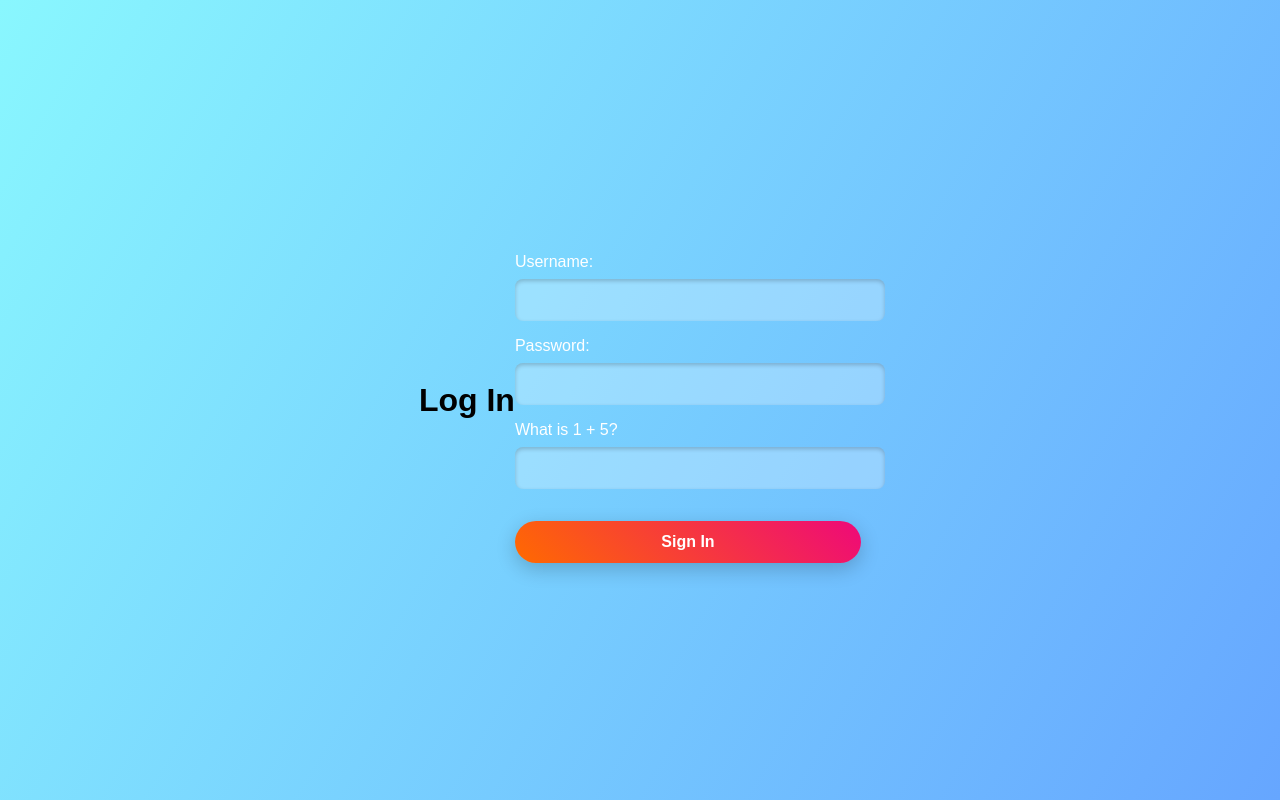
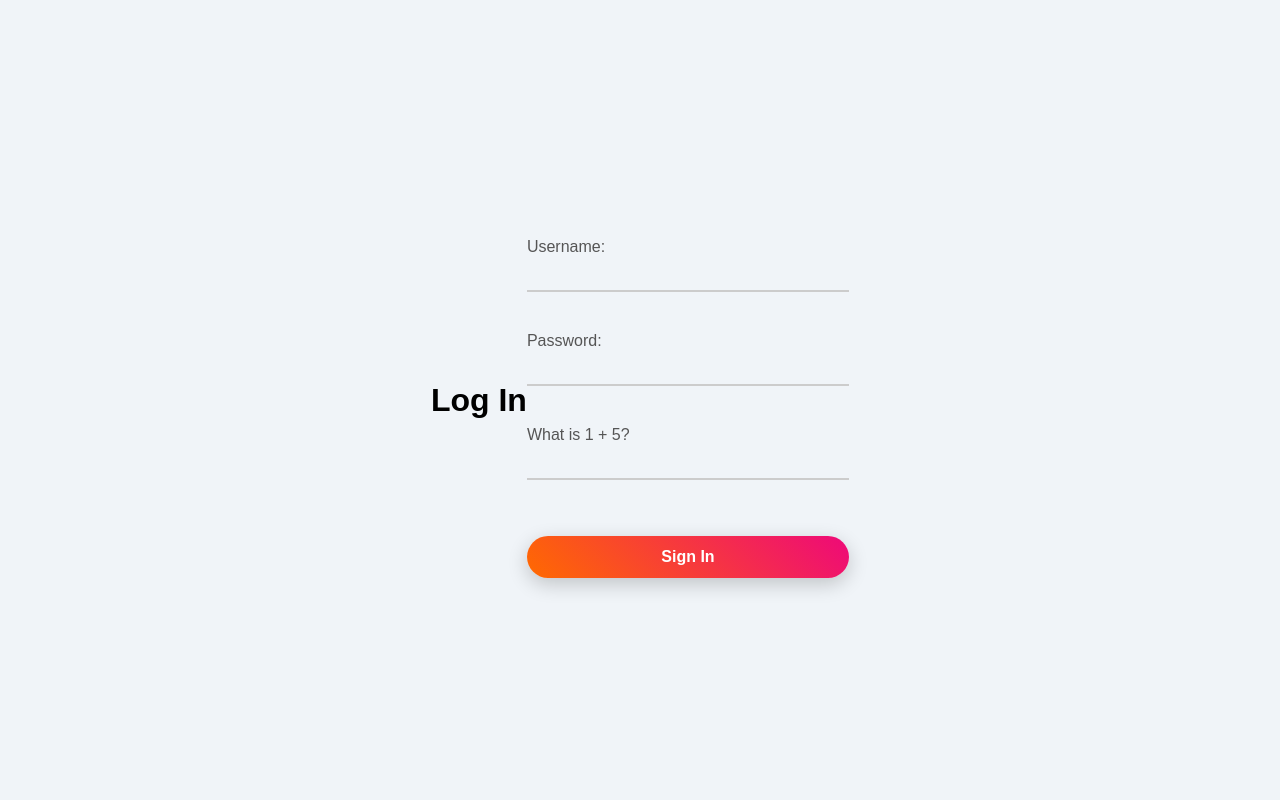
Before and after one commit to jfaith2004/cyberhw4, a PHP site: page /pages/login.php in a window 1280 px wide. Run offline with PHP 8.4, Linux system fonts and the light colour scheme.

Commit message:
css changes

```diff
--- a/css/index.css
+++ b/css/index.css
@@ -40,7 +40,7 @@ a {
   display: inline-block;
   margin-top: 1rem;
   padding: 0.75rem 1.5rem;
-  background: linear-gradient(135deg, #ff9a9e 0%, #fad0c4 100%);
+  background: linear-gradient(135deg, #9ac1ff 0%, #729adc 100%);
   color: #fff;
   text-decoration: none;
   font-weight: 600;
--- a/css/login.css
+++ b/css/login.css
@@ -1,8 +1,11 @@
+/* css/login.css */
+
 body {
   margin: 0;
   padding: 0;
   font-family: 'Poppins', sans-serif;
-  background: linear-gradient(120deg, #89f7fe 0%, #66a6ff 100%);
+  /* soft, neutral background instead of bright pastel */
+  background: #f0f4f8;
   display: flex;
   justify-content: center;
   align-items: center;
@@ -10,49 +13,49 @@ body {
 }
 
 .login-container {
-  background: rgba(255, 255, 255, 0.2);
-  backdrop-filter: blur(8px);
-  padding: 2.5rem;
-  border-radius: 16px;
-  box-shadow: 0 10px 40px rgba(0, 0, 0, 0.25);
+  /* crisp white card with gentle shadow */
+  background: #ffffff;
+  padding: 3rem 2rem;
+  border-radius: 8px;
+  box-shadow: 0 4px 16px rgba(0, 0, 0, 0.1);
   max-width: 360px;
   width: 90%;
-  animation: slideDown 0.8s ease-out;
 }
 
+/* more breathing room below the heading */
 h2 {
-  margin-bottom: 1.5rem;
-  color: #fff;
+  margin-bottom: 2.5rem;
+  color: #333;
   text-align: center;
   text-transform: uppercase;
   letter-spacing: 1px;
+  font-size: 1.5rem;
 }
 
-label {
+form label {
   display: block;
-  margin-bottom: 1rem;
-  color: #fff;
+  margin-bottom: 0.5rem;
+  color: #555;
   font-weight: 500;
 }
 
-input[type="text"],
-input[type="password"],
-input[type="number"] {
+/* underline‐only inputs, no bubble background */
+form input[type="text"],
+form input[type="password"],
+form input[type="number"] {
   width: 100%;
-  padding: 0.75rem;
-  margin-top: 0.5rem;
   border: none;
-  border-radius: 8px;
-  background: rgba(255, 255, 255, 0.25);
-  color: #fff;
+  border-bottom: 2px solid #ccc;
+  background: transparent;
+  padding: 0.5rem 0;
+  margin-bottom: 1.5rem;
   font-size: 1rem;
-  outline: none;
-  box-shadow: inset 0 2px 4px rgba(0, 0, 0, 0.2);
-  transition: background 0.3s ease;
+  color: #333;
 }
 
-input:focus {
-  background: rgba(255, 255, 255, 0.35);
+form input:focus {
+  outline: none;
+  border-bottom-color: #888;
 }
 
 button {
@@ -76,15 +79,16 @@ button:hover {
 }
 
 .error {
-  background: rgba(255, 0, 0, 0.2);
-  color: #ffdddd;
+  background: rgba(255, 0, 0, 0.1);
+  color: #900;
   padding: 0.75rem;
   margin-bottom: 1rem;
-  border: 1px solid #ff4444;
-  border-radius: 8px;
+  border: 1px solid #900;
+  border-radius: 4px;
   text-align: center;
 }
 
+/* subtle slide-down for the whole form */
 @keyframes slideDown {
   from { opacity: 0; transform: translateY(-20px); }
   to   { opacity: 1; transform: translateY(0); }
--- a/pages/index.php
+++ b/pages/index.php
@@ -11,7 +11,7 @@
 <body>
   <div class="container">
     <h1>Welcome</h1>
-    <p>Please <a href="login.php">Log In</a></p>
+    <p><a href="login.php">Log In</a></p>
   </div>
 </body>
 </html>
```
